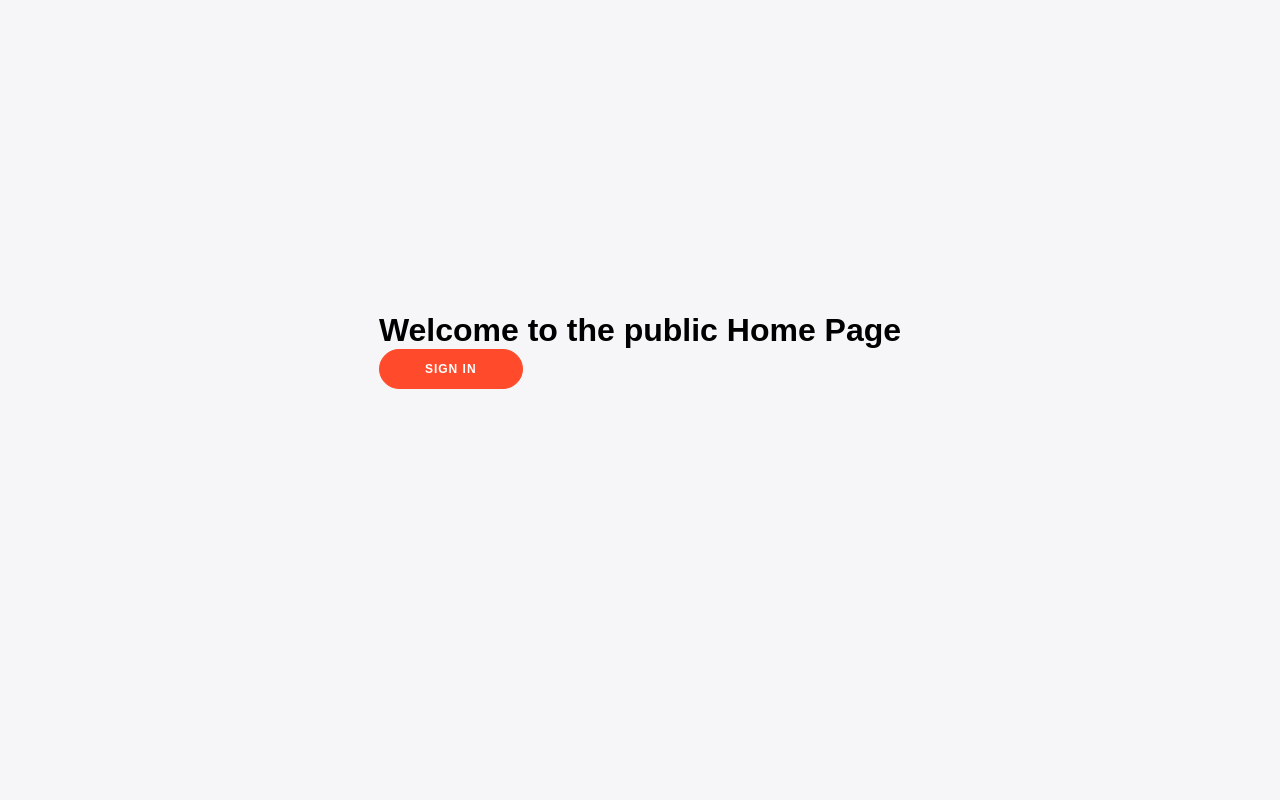
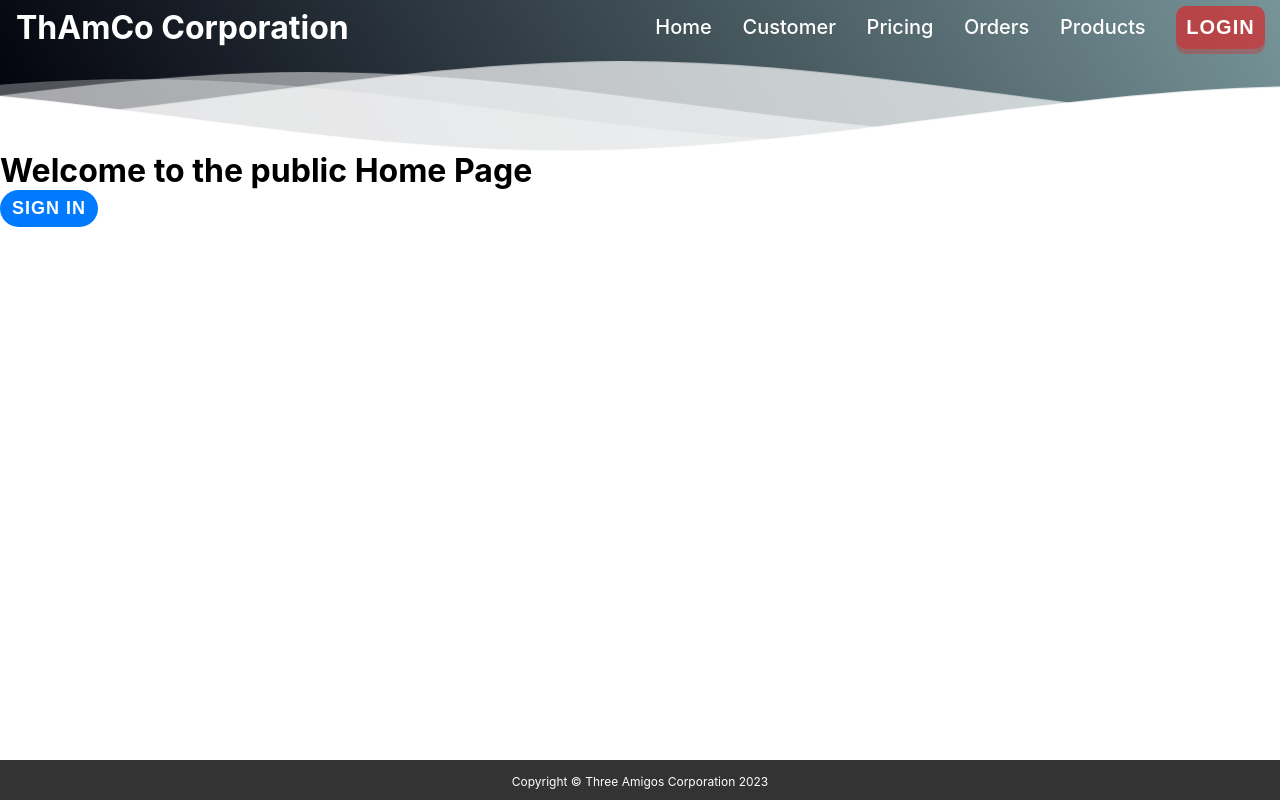
Before and after one commit to JatinAneja1812/thamco_staff_frontendapp, a React (Create React App) app: page / in a window 1280 px wide. Built offline with nearby package versions, Linux system fonts and the light colour scheme; no server answers.

Commit message:
Added Navbar

```diff
--- /dev/null
+++ b/src/AppTemplate/Content.js
@@ -0,0 +1,3 @@
+export default function Content(props) {
+  return <main className="flex-shrink-0 bg-light">{props.children}</main>;
+}
--- /dev/null
+++ b/src/AppTemplate/Footer.js
@@ -0,0 +1,25 @@
+import React, { useEffect, useState } from "react";
+import moment from "moment";
+
+export default function Footer() {
+  const [currentYear, setCurrentYear] = useState(moment().format("YYYY"));
+
+  useEffect(() => {
+    const interval = setInterval(() => {
+      setCurrentYear(moment().format("YYYY"));
+    }, 60000); // Update every minute, you can adjust the interval as needed
+
+    // Cleanup the interval on component unmount
+    return () => clearInterval(interval);
+  }, []);
+
+  return (
+    <footer className="mt-auto py-5 bg-dark">
+      <div className="container d-flex justify-content-center">
+        <span className="text-muted">
+          Copyright &copy; Three Amigos Corporation {currentYear}
+        </span>
+      </div>
+    </footer>
+  );
+}
--- /dev/null
+++ b/src/AppTemplate/Header.js
@@ -0,0 +1,104 @@
+import { useAuth0 } from "@auth0/auth0-react";
+import React, { useState } from "react";
+import { Link } from "react-router-dom";
+import "./Template.Styles.css";
+import { CSSTransition } from "react-transition-group";
+
+const Header = () => {
+    const { loginWithRedirect, isAuthenticated, logout } = useAuth0();
+
+    const handleLogin = () => {
+      if (isAuthenticated) {
+        logout({ returnTo: window.location.origin });
+      } else {
+        loginWithRedirect({ redirect_uri: "http://localhost:3000" });
+      }
+    };
+
+
+
+    const [isNavVisible, setNavVisibility] = useState(false);
+    const [isSmallScreen, setIsSmallScreen] = useState(false);
+
+    React.useEffect(() => {
+      const mediaQuery = window.matchMedia("(max-width: 700px)");
+      mediaQuery.addListener(handleMediaQueryChange);
+      handleMediaQueryChange(mediaQuery);
+
+      return () => {
+        mediaQuery.removeListener(handleMediaQueryChange);
+      };
+    }, []);
+
+    const handleMediaQueryChange = mediaQuery => {
+      if (mediaQuery.matches) {
+        setIsSmallScreen(true);
+      } else {
+        setIsSmallScreen(false);
+      }
+    };
+
+    const toggleNav = () => {
+      setNavVisibility(!isNavVisible);
+    };
+
+    return (
+      <div>
+        <div className="header">
+         <div className="header-flex">
+            <div className="brand">
+              <h1>ThAmCo Corporation</h1>
+            </div>
+            <button onClick={toggleNav} className="Burger">
+            🍔
+            </button>
+            <CSSTransition
+                in={!isSmallScreen || isNavVisible}
+                timeout={350}
+                classNames="NavAnimation"
+                unmountOnExit
+                >
+                <nav className="Nav">
+                    <Link to="/">Home</Link>
+                    <Link to="/customer">Customer</Link>
+                    <Link to="/pricing">Pricing</Link>
+                    <Link to="/orders">Orders</Link>
+                    <Link to="/products">Products</Link>
+                    <button className="btn btn-primary" onClick={handleLogin}>
+                    {isAuthenticated ? "Logout" : "Login"}
+                    </button>
+                </nav>
+            </CSSTransition>
+
+          </div>
+          <div>
+            <svg
+              className="waves"
+              xmlns="http://www.w3.org/2000/svg"
+              xmlnsXlink="http://www.w3.org/1999/xlink"
+              viewBox="0 24 150 28"
+              preserveAspectRatio="none"
+              shapeRendering="auto"
+            >
+              {/* Your existing wave animation */}
+              <defs>
+                <path
+                  id="gentle-wave"
+                  d="M-160 44c30 0 58-18 88-18s 58 18 88 18 58-18 88-18 58 18 88 18 v44h-352z"
+                />
+              </defs>
+              <g className="parallax">
+                <use xlinkHref="#gentle-wave" x="48" y="0" fill="rgba(255,255,255,0.7)" />
+                <use xlinkHref="#gentle-wave" x="48" y="3" fill="rgba(255,255,255,0.5)" />
+                <use xlinkHref="#gentle-wave" x="48" y="5" fill="rgba(255,255,255,0.3)" />
+                <use xlinkHref="#gentle-wave" x="48" y="7" fill="#fff" />
+              </g>
+            </svg>
+          </div>
+        </div>
+      </div>
+    );
+  };
+
+
+export default Header;
--- /dev/null
+++ b/src/AppTemplate/Template.Styles.css
@@ -0,0 +1,182 @@
+.header {
+    position: relative;
+    text-align: center;
+    background: linear-gradient(60deg, rgb(0, 0, 10) 0%, rgb(119, 148, 152) 100%);
+    color: white;
+}
+
+.header-flex {
+    display: flex;
+    justify-content: space-between;
+    align-items: center;
+    text-align: center;
+}
+
+.brand {
+    flex: 1;
+    position: relative;
+    left: 2vh;
+    text-align: left;
+}
+
+.waves {
+    width: 100%;
+    height: 10vh;
+    margin-bottom: -7px;
+    min-height: 100px;
+    max-height: 150px;
+}
+
+.Nav {
+
+    display: grid;
+    flex: 1;
+    text-align: right;
+    grid-area: nav;
+    grid-template-columns: repeat(6, auto);
+    align-items: center;
+    justify-items: center;
+}
+
+.Nav a {
+    color: #fff;
+    font-size: 20px;
+    font-weight: 500;
+    transition: 0.5s;
+    text-decoration: none;
+}
+
+.Nav a:hover {
+    transform: scale(1.1);
+}
+
+.Nav button {
+    padding: 10px;
+    outline: none;
+    border: none;
+    font-size: 20px;
+    color: #fff;
+    font-weight: 600;
+    background-color: rgba(255, 0, 0, 0.5);
+    box-shadow: 0px 5px 0px 0px rgba(255, 0, 0, 0.25);
+    border-radius: 10px;
+    cursor: pointer;
+    transition: 70ms;
+}
+
+.Nav button:active {
+    transform: translateY(3px);
+    box-shadow: 0px 2px 0px 0px rgba(255, 0, 0, 0.25);
+}
+
+.Burger {
+    display: none;
+    grid-area: burger;
+    margin: 0 20px 0 0;
+    padding: 0;
+    justify-self: end;
+    font-size: 40px;
+    border: none;
+    background: none;
+    outline: none;
+    transition: 0.1s;
+}
+
+.Burger:active {
+    transform: scale(1.2);
+}
+
+@media (max-width: 700px) {
+    .Header {
+        grid-template-areas: "logo burger" "nav nav";
+    }
+
+    .Nav {
+        position: absolute;
+        width: 20vh;
+        top: 6vh;
+        right: 2vh; /* Adjust as needed to position it on the right side */
+        grid-template-rows: repeat(4, auto);
+        grid-template-columns: none;
+        padding: 30px 0 30px;
+        background: rgba(40, 44, 47, 0.95);
+        box-shadow: 0 4px 8px 0 rgba(0, 0, 0, 0.2);
+        border-bottom-left-radius: 10px;
+        border-bottom-right-radius: 10px;
+      }
+
+    .Burger {
+        display: inline;
+    }
+}
+
+.NavAnimation-enter {
+    opacity: 0;
+    transform: scale(0.5);
+}
+
+.NavAnimation-enter-active {
+    opacity: 1;
+    transform: translateX(0);
+    transition: opacity 300ms, transform 350ms;
+}
+
+.NavAnimation-exit {
+    opacity: 1;
+}
+
+.NavAnimation-exit-active {
+    opacity: 0;
+    transform: scale(0.5);
+    transition: opacity 350ms, transform 350ms;
+}
+
+
+button {
+    background-color: #007bff;
+    color: #fff;
+    border: none;
+    padding: 8px 12px;
+    cursor: pointer;
+    font-size: 18px;
+}
+
+/* Optional: Add a hover effect to links */
+a:hover {
+    color: #ccc;
+}
+
+/* Animation */
+.parallax>use {
+    animation: move-forever 25s cubic-bezier(.55, .5, .45, .5) infinite;
+}
+
+.parallax>use:nth-child(1) {
+    animation-delay: -2s;
+    animation-duration: 7s;
+}
+
+.parallax>use:nth-child(2) {
+    animation-delay: -3s;
+    animation-duration: 10s;
+}
+
+.parallax>use:nth-child(3) {
+    animation-delay: -4s;
+    animation-duration: 13s;
+}
+
+.parallax>use:nth-child(4) {
+    animation-delay: -5s;
+    animation-duration: 20s;
+}
+
+@keyframes move-forever {
+    0% {
+        transform: translate3d(-90px, 0, 0);
+    }
+
+    100% {
+        transform: translate3d(85px, 0, 0);
+    }
+}
--- /dev/null
+++ b/src/AppTemplate/Template.js
@@ -0,0 +1,14 @@
+import React from "react";
+import Header from "./Header";
+import Footer from "./Footer";
+import Content from "./Content";
+
+export default function Template(props) {
+  return (
+    <div className="app-container">
+      <Header />
+      <Content>{props.children}</Content>
+      <Footer />
+    </div>
+  );
+}
--- a/src/Containers/Main/App.css
+++ b/src/Containers/Main/App.css
@@ -68,14 +68,40 @@ a {
 }
 
 body {
-  background: #f6f5f7;
+  margin: 0;
+  padding: 0;
+  box-sizing: border-box;
+}
+
+/* Style for the main container */
+.app-container {
   display: flex;
-  justify-content: center;
-  align-items: center;
   flex-direction: column;
-  font-family: "Montserrat", sans-serif;
-  height: 100vh;
-  margin: -50px 0 50px;
+  min-height: 100vh; /* Ensure the container takes at least the full height of the viewport */
+}
+
+/* Style for the header */
+Header {
+  /* background: linear-gradient(to right, #3498db, #2c3e50); Use your preferred color scheme */
+  color: #fff;
+  padding: 10px;
+  text-align: center;
+  box-shadow: 0 2px 4px rgba(0, 0, 0, 0.1); /* Add a subtle box shadow for depth */
+}
+
+/* Style for the content */
+Content {
+  flex: 1; /* Make the content take up all available vertical space */
+  padding: 20px;
+}
+
+/* Style for the footer */
+Footer {
+  background-color: #333;
+  color: #fff;
+  padding: 10px;
+  text-align: center;
+  margin-top: auto; /* Push the footer to the bottom */
 }
 
 button {
--- a/src/Containers/Pages/Home/HomePageWithoutLogin.js
+++ b/src/Containers/Pages/Home/LandingPage.js
@@ -2,7 +2,7 @@ import React, { useEffect } from "react";
 import { useAuth0 } from "@auth0/auth0-react";
 import { useNavigate } from "react-router-dom";
 
-function HomePageWithoutLogin() {
+export default function LandingPage() {
   const { loginWithRedirect, isAuthenticated } = useAuth0();
   const navigate = useNavigate();
 
@@ -21,6 +21,4 @@ function HomePageWithoutLogin() {
       </div>
     )
   );
-}
-
-export default HomePageWithoutLogin;
+};
--- a/src/Hooks/Routing/AppRoutes.js
+++ b/src/Hooks/Routing/AppRoutes.js
@@ -3,13 +3,15 @@ import { Route, Routes } from "react-router-dom";
 import { useAuth0 } from "@auth0/auth0-react";
 import { Flex, Spin } from "antd";
 import HomePage from "../../Containers/Pages/Home/HomePage";
-import HomePageWithoutLogin from "../../Containers/Pages/Home/HomePageWithoutLogin";
+import LandingPage from "../../Containers/Pages/Home/LandingPage";
 import ErrorBoundary from "../../ErrorBoundary";
+import Template from "../../AppTemplate/Template";
 
 const AppRoutes = () => {
   const { isLoading, error } = useAuth0();
 
   return (
+    <Template>
     <ErrorBoundary>
       <Suspense
         fallback={
@@ -28,18 +30,21 @@ const AppRoutes = () => {
           </Flex>
         }
       >
+
           {error && <p>Authentication Error</p>}
           {!error && !isLoading && (
             <Routes>
-            <Route exact path="/" element={<HomePageWithoutLogin />} />
+              <Route exact path="/" element={<LandingPage />} />
               <Route
                 path="/home"
                 element={<HomePage />}
               />
             </Routes>
           )}
+
       </Suspense>
     </ErrorBoundary>
+    </Template>
   );
 };
 
--- a/src/index.js
+++ b/src/index.js
@@ -4,6 +4,12 @@ import './index.css';
 import App from './Containers/Main/App';
 import reportWebVitals from './reportWebVitals';
 import Auth0Provider from './Hooks/Authentication/Auth0Provider';
+import { library } from "@fortawesome/fontawesome-svg-core";
+import { fas } from "@fortawesome/free-solid-svg-icons";
+import { far } from "@fortawesome/free-regular-svg-icons";
+import { fab } from "@fortawesome/free-brands-svg-icons";
+
+library.add(fas, far, fab);
 
 window.onmousedown = (e) => {
   if (e.button === 1) {
```
Also changed, not shown: package.json (+8 -2 lines), 1 other file (tests, documents, lock files or other folders). Lines whose indentation alone changed are shown as unchanged.
